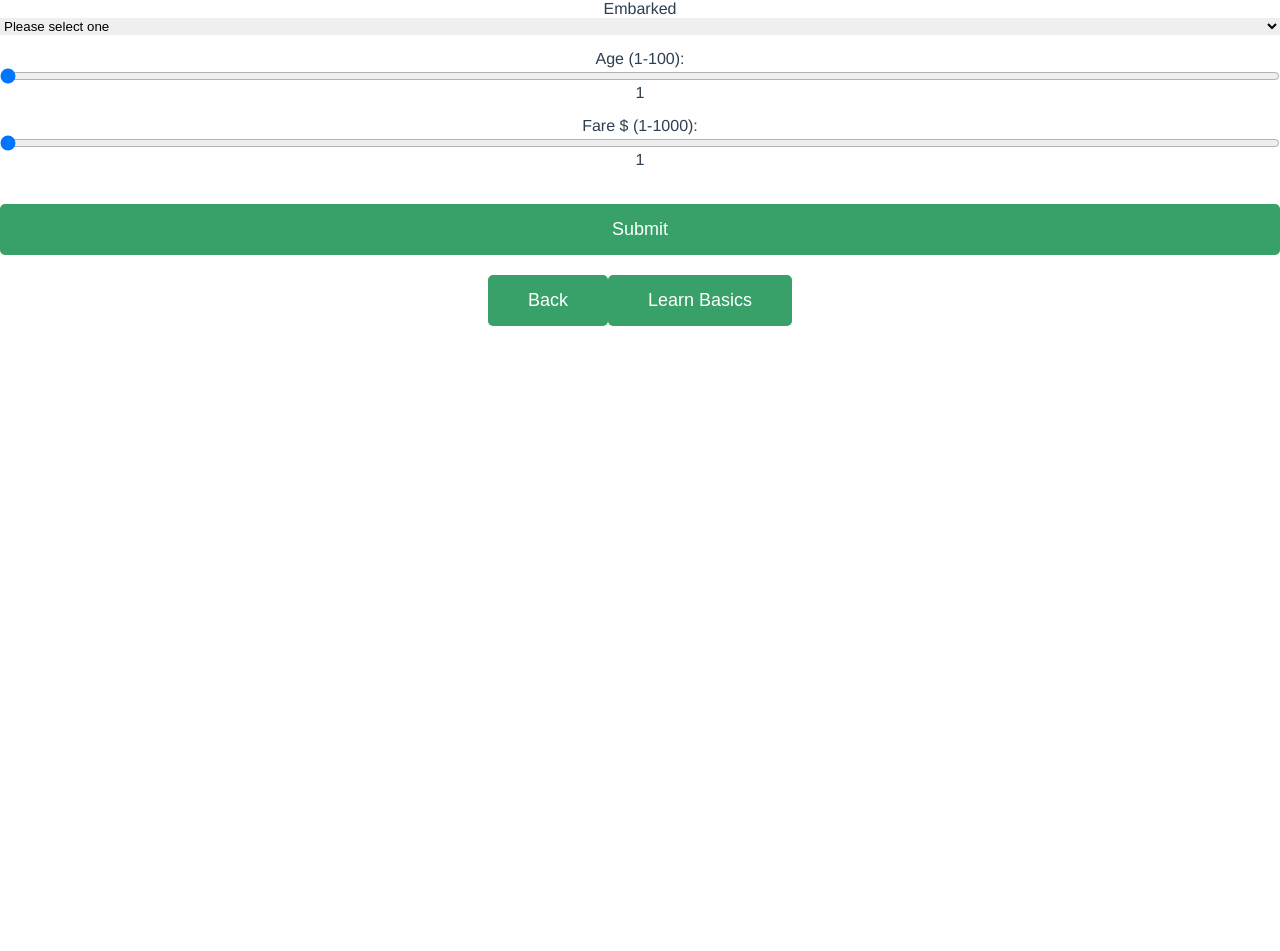
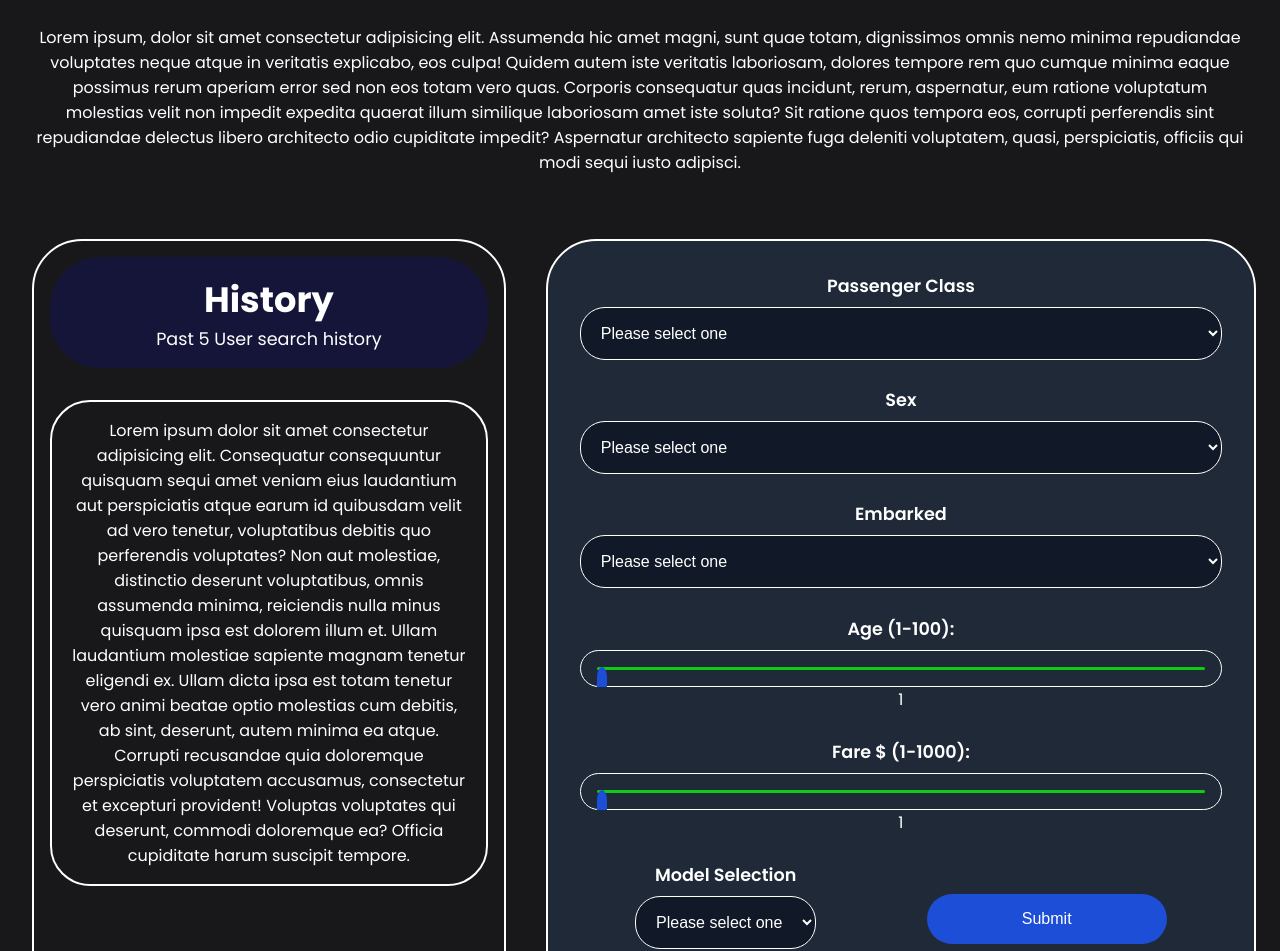
Before and after one commit to nemish493/SWE_Titanic_survial_model, a Vue app in the folder vue-frontend/: page /predict in a window 1280 px wide. Shown: the part 137-1088 px from the top of the page. Before the commit the page ends 800 px from the top, so only its background shows below. Built offline with nearby package versions, Linux system fonts and the light colour scheme.

Commit message:
1. Improvments to landing and Learn Basics Page.  2. Updated DOM and Ui/Ux of Prediction page

```diff
--- a/vue-frontend/src/components/PredictPage.vue
+++ b/vue-frontend/src/components/PredictPage.vue
@@ -1,9 +1,45 @@
 <template>
-  <div>
-    <h1>Predict Page</h1>
+  <div class="main">
+    <header>
+      <nav>
+        <router-link to="/"><button class="btn">Home</button></router-link>
+        <h1 class="text">Titanic Survivor Prediction App</h1>
+        <router-link to="/basics"><button class="btn">Learn Basics</button></router-link>
+      </nav>
+    </header>
 
+    <div class="explain">
+      Lorem ipsum, dolor sit amet consectetur adipisicing elit. Assumenda hic amet magni, sunt quae totam, dignissimos
+      omnis nemo minima repudiandae voluptates neque atque in veritatis explicabo, eos culpa! Quidem autem iste
+      veritatis laboriosam, dolores tempore rem quo cumque minima eaque possimus rerum aperiam error sed non eos totam
+      vero quas. Corporis consequatur quas incidunt, rerum, aspernatur, eum ratione voluptatum molestias velit non
+      impedit expedita quaerat illum similique laboriosam amet iste soluta? Sit ratione quos tempora eos, corrupti
+      perferendis sint repudiandae delectus libero architecto odio cupiditate impedit? Aspernatur architecto sapiente
+      fuga deleniti voluptatem, quasi, perspiciatis, officiis qui modi sequi iusto adipisci.
+    </div>
 
-    <!-- Combined form with dropdowns and sliders -->
+    <main>
+      <div class="history">
+        <div class="header">
+          <h1>History</h1>
+          <p>Past 5 User search history</p>
+        </div>
+        <div class="display">
+          Lorem ipsum dolor sit amet consectetur adipisicing elit. Consequatur
+          consequuntur quisquam sequi amet veniam eius laudantium aut
+          perspiciatis atque earum id quibusdam velit ad vero tenetur,
+          voluptatibus debitis quo perferendis voluptates? Non aut molestiae,
+          distinctio deserunt voluptatibus, omnis assumenda minima, reiciendis
+          nulla minus quisquam ipsa est dolorem illum et. Ullam laudantium
+          molestiae sapiente magnam tenetur eligendi ex. Ullam dicta ipsa est
+          totam tenetur vero animi beatae optio molestias cum debitis, ab sint,
+          deserunt, autem minima ea atque. Corrupti recusandae quia doloremque
+          perspiciatis voluptatem accusamus, consectetur et excepturi provident!
+          Voluptas voluptates qui deserunt, commodi doloremque ea? Officia
+          cupiditate harum suscipit tempore.
+        </div>
+      </div>
+      <div class="form">
         <form @submit.prevent="submitForm" class="form-container">
           <div class="form-group">
             <label for="dropdown1">Passenger Class</label>
@@ -37,80 +73,270 @@
 
           <div class="form-group">
             <label for="slider1">Age (1-100):</label>
-        <input type="range" id="slider1" v-model.number="slider1" min="1" max="50" required>
+            <input type="range" id="slider1" v-model.number="slider1" min="1" max="100" required />
             <span>{{ slider1 }}</span>
           </div>
 
           <div class="form-group">
             <label for="slider2">Fare $ (1-1000):</label>
-        <input type="range" id="slider2" v-model.number="slider2" min="1" max="50" required>
+            <input type="range" id="slider2" v-model.number="slider2" min="1" max="1000" required />
             <span>{{ slider2 }}</span>
           </div>
+          <div class="foot">
+            <div class="form-group">
+              <label for="dropdown4">Model Selection</label>
+              <select id="dropdown4" v-model="dropdown4" required>
+                <option disabled value="">Please select one</option>
+                <option value="Option 4A">KNN</option>
+                <option value="Option 4B">Random Forest</option>
+                <option value="Option 4C">Decision Tree</option>
+              </select>
+            </div>
 
-      <button type="submit" class="cta-button">Submit</button>
+
+            <button type="submit" class="btn">Submit</button>
+
+          </div>
+
+
         </form>
-    <router-link to="/"><button class="cta-button">Back</button></router-link>
-    <router-link to="/basics"><button class="cta-button">Learn Basics</button></router-link>
+
+      </div>
+    </main>
   </div>
 </template>
 
 <script>
-import axios from 'axios';
+import axios from "axios";
 
 export default {
   data() {
     return {
-      dropdown1: '',
-      dropdown2: '',
-      dropdown3: '',
+      dropdown1: "",
+      dropdown2: "",
+      dropdown3: "",
+      dropdown4: "",
       slider1: 1,
-      slider2: 1
+      slider2: 1,
     };
   },
   methods: {
     async submitForm() {
       try {
-        const response = await axios.post('http://127.0.0.1:8000/submit-form', {
+        const response = await axios.post("http://127.0.0.1:8000/submit-form", {
           dropdown1: this.dropdown1,
           dropdown2: this.dropdown2,
           dropdown3: this.dropdown3,
+          dropdown4: this.dropdown4,
           slider1: this.slider1,
-          slider2: this.slider2
+          slider2: this.slider2,
         });
         console.log(response.data);
       } catch (error) {
-        console.error('Error submitting form:', error);
+        console.error("Error submitting form:", error);
       }
-    }
-  }
-}
+    },
+  },
+};
 </script>
 
-<style>
+<style scoped>
+* {
+  padding: 0;
+  margin: 0;
+  outline: none;
+  border: none;
+  box-sizing: border-box;
+  color: #fff;
+}
+
+.main {
+  font-family: "Poppins", sans-serif;
+  background-color: #18181b;
+  padding-top: 2vh;
+  color: #fff;
+}
+
+header {
+  background-color: #1f2937;
+  padding: 2rem;
+}
+
+nav {
+  display: flex;
+  flex-direction: row;
+  justify-content: space-between;
+  align-items: center;
+}
+
+h1 .text {
+  align-items: center;
+  margin-bottom: 1.5rem;
+}
+
+.btn {
+  width: 15rem;
+  padding: 1rem 2rem;
+  font-size: 1rem;
+  color: #fff;
+  background-color: #1d4ed8;
+  border-radius: 50px;
+  cursor: pointer;
+  transition: all 0.3s ease;
+}
+
+.btn:hover {
+  background-color: #1e40af;
+}
+
+.explain{
+  padding: 2rem;
+}
+
+
+main {
+  display: flex;
+  flex-direction: row;
+}
+
+.history {
+  display: flex;
+  flex-direction: column;
+  width: 40%;
+  border: 2px solid white;
+  border-radius: 50px;
+  margin: 2rem;
+}
+
+.history .header {
+  padding: 1rem;
+  margin: 1rem;
+  border-radius: 50px;
+  background-color: rgba(0, 0, 255, 0.128);
+  font-size: 1.1rem;
+}
+
+.history .display {
+  padding: 1rem;
+  margin: 1rem;
+  border: 2px solid white;
+  border-radius: 40px;
+  min-height: 300px;
+}
+
+.form {
+  display: flex;
+  justify-content: center;
+  align-items: center;
+  width: 60%;
+  margin: 2rem 1.5rem 1.5rem 0.5rem;
+}
+
 .form-container {
   display: flex;
   flex-direction: column;
-  gap: 15px;
+  justify-content: center;
+  width: 100%;
+  padding: 2rem;
+  background-color: #1f2937;
+  border: 2px solid white;
+  border-radius: 50px;
 }
 
 .form-group {
   display: flex;
   flex-direction: column;
+  margin-bottom: 1.7rem;
 }
 
-.cta-button {
-  padding: 15px 40px;
-  font-size: 18px;
-  background-color: #38a169; /* Green button color */
-  color: #fff;
-  border: none;
-  border-radius: 5px;
-  cursor: pointer;
-  transition: background-color 0.3s;
-  margin-top: 20px;
+label {
+  margin-bottom: 0.5rem;
+  font-size: 1.1rem;
+  font-weight: 600;
 }
 
-.cta-button:hover {
-  background-color: #1f9d55; /* Darker green on hover */
+select,
+input[type="range"] {
+  padding: 1rem;
+  border-radius: 25px;
+  border: 1px solid #ffffff;
+  background-color: #111827;
+  color: #fff;
+  font-size: 1rem;
+  outline: none;
+  transition: all 0.3s ease;
+}
+
+select:focus,
+input[type="range"]:focus {
+  border-color: #1b6ad3;
+}
+
+input[type="range"] {
+  /* -webkit-appearance: none; */
+  appearance: none;
+  width: 100%;
+  background: transparent;
+}
+
+input[type="range"]::-webkit-slider-runnable-track {
+  width: 100%;
+  height: 3px;
+  background: #0ccd12;
+  border-radius: 5px;
+}
+
+input[type="range"]::-webkit-slider-thumb {
+  -webkit-appearance: none;
+  appearance: none;
+  width: 10px;
+  height: 20px;
+  background: #1d4ed8;
+  border-radius: 100% 100% 0% 0%;
+  cursor:grab;
+}
+
+/* input[type="range"]::-moz-range-track {
+  width: 100%;
+  height: 10px;
+  background: #1d4ed8;
+  border-radius: 5px;
+}
+
+input[type="range"]::-moz-range-thumb {
+  width: 20px;
+  height: 20px;
+  background: #1d4ed8;
+  border-radius: 50%;
+  cursor: pointer;
+} */
+
+input[type="range"]::-ms-track {
+  width: 100%;
+  height: 5px;
+  background: transparent;
+  border-color: transparent;
+  border-width: 5px 0;
+  color: transparent;
+}
+
+/* input[type="range"]::-ms-fill-lower,
+input[type="range"]::-ms-fill-upper {
+  background: #1d4ed8;
+} */
+
+/* input[type="range"]::-ms-thumb {
+  width: 20px;
+  height: 20px;
+  background: #1d4ed8;
+  border-radius: 50%;
+  cursor: pointer;
+} */
+
+.foot {
+  display: flex;
+  flex-direction: row;
+  align-items: center;
+  justify-content: space-around;
 }
 </style>
--- a/vue-frontend/src/components/landing_page.vue
+++ b/vue-frontend/src/components/landing_page.vue
@@ -8,7 +8,7 @@
         </div>
 
         <ul class="nav-links">
-            <li class="link"><a href="#">About Group</a></li>
+           <li class="link"><a href="#team">About Group</a></li>
             <li class="link"><a href="#">Links</a></li>
         </ul>
         <router-link to="/basics"><button class="btn">Learn Basics</button></router-link>
@@ -32,7 +32,7 @@
     </header>
 
     <footer>
-      <div class="footer-container">
+      <div id="team" class="footer-container">
         <h1>Meet Our Team</h1>
         <div class="team-grid">
           <div class="team-member">
```
Lines whose indentation alone changed are shown as unchanged.
